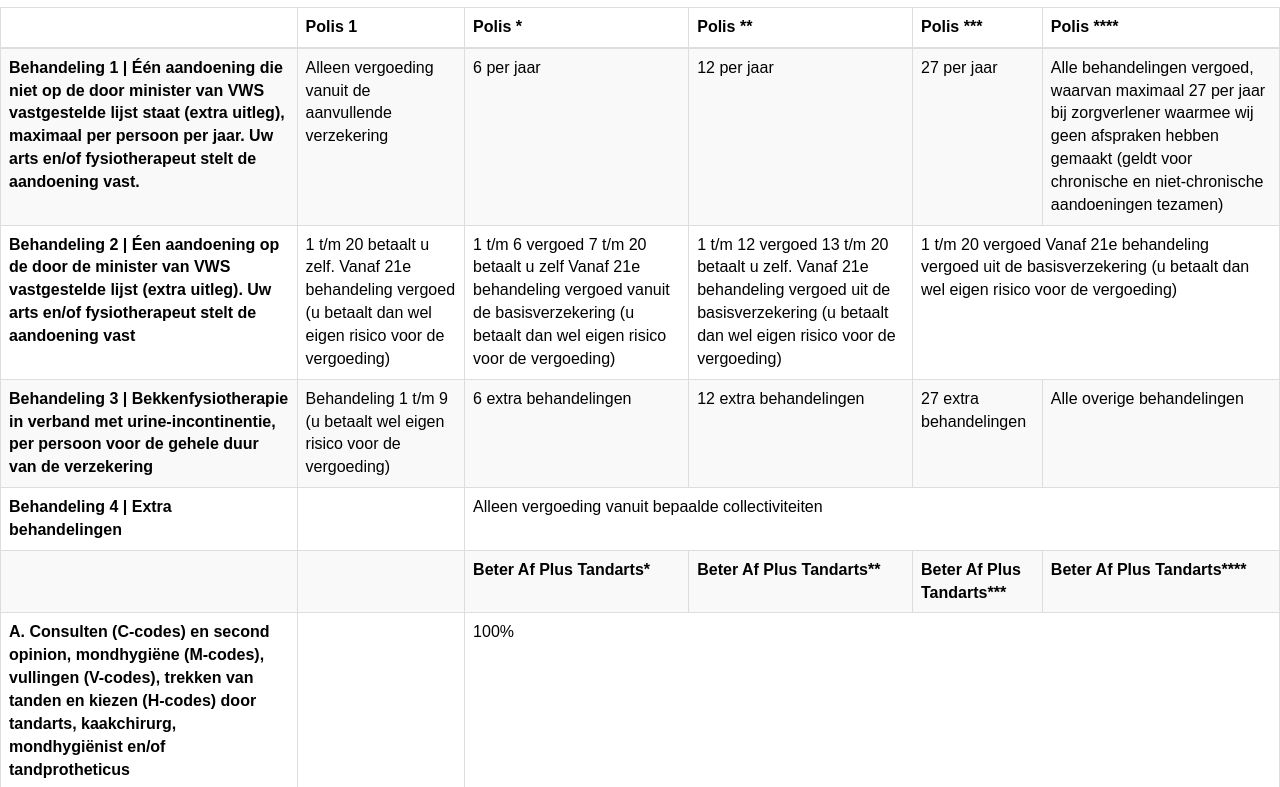
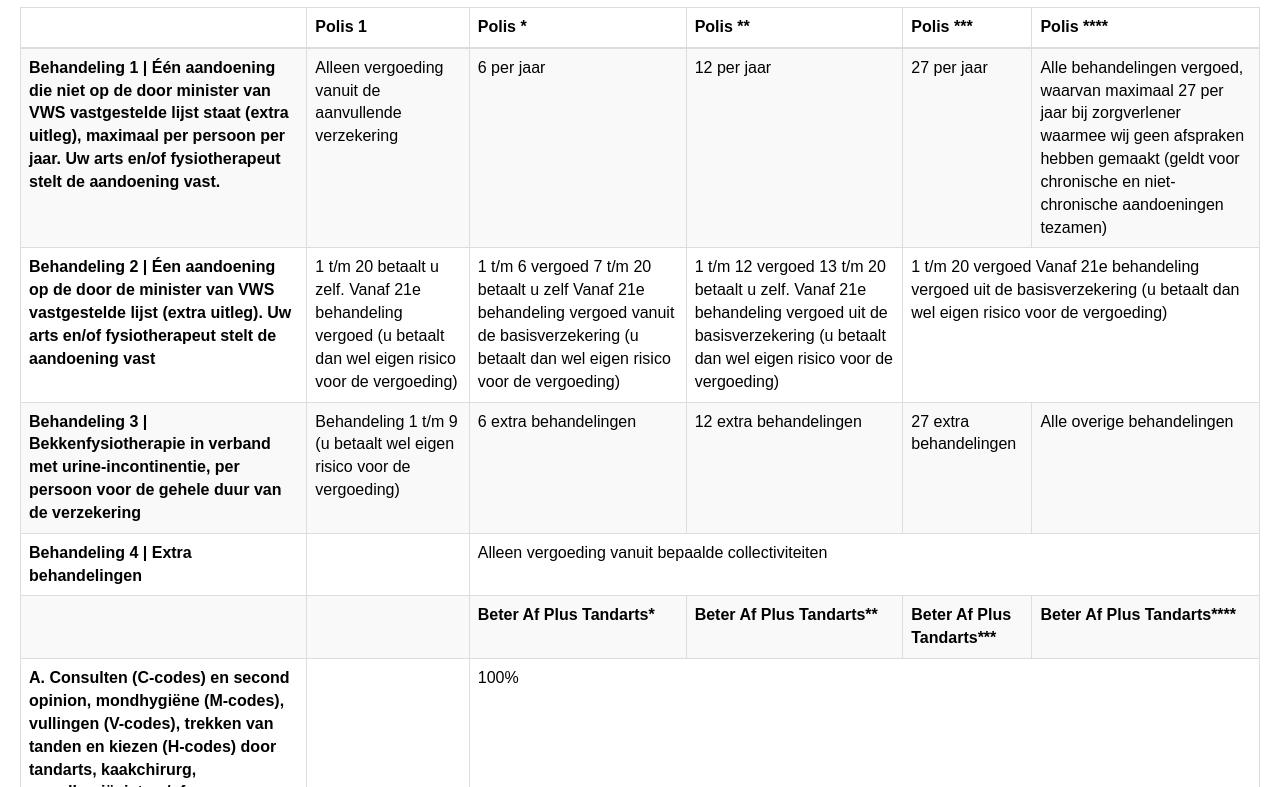
Before and after one commit to WibeHarteveld/wtable, a website: page app/index.html in a window 1280 px wide. Shown: the part 93-880 px from the top of the page. Drawn offline with nearby package versions, Linux system fonts and the light colour scheme.

Commit message:
minor fixes

```diff
--- a/app/index.html
+++ b/app/index.html
@@ -18,7 +18,7 @@
 
 	<div class="container">
 		<div class="row">
-			<div>
+			<div class="col-xs-12">
 
 				<h1>Responsive Table</h1>
 
--- a/app/scripts/main.js
+++ b/app/scripts/main.js
@@ -2,6 +2,8 @@
 jQuery(document).ready(function($) {
 	'use strict';
 
-	$('.table.reflow').wtable();
+	$('.table.reflow').wtable({
+		mediaQuery: '(max-width: 991px)'
+	});
 
 });
--- a/app/styles/main.scss
+++ b/app/styles/main.scss
@@ -11,6 +11,10 @@
 body {
 	padding-top: 20px;
 	padding-bottom: 20px;
+}
+
+.container {
+	padding: 0 20px;
 }
 
 /* Everything but the jumbotron gets side spacing for mobile first views */
```
Also changed, not shown: app/styles/main.css.
